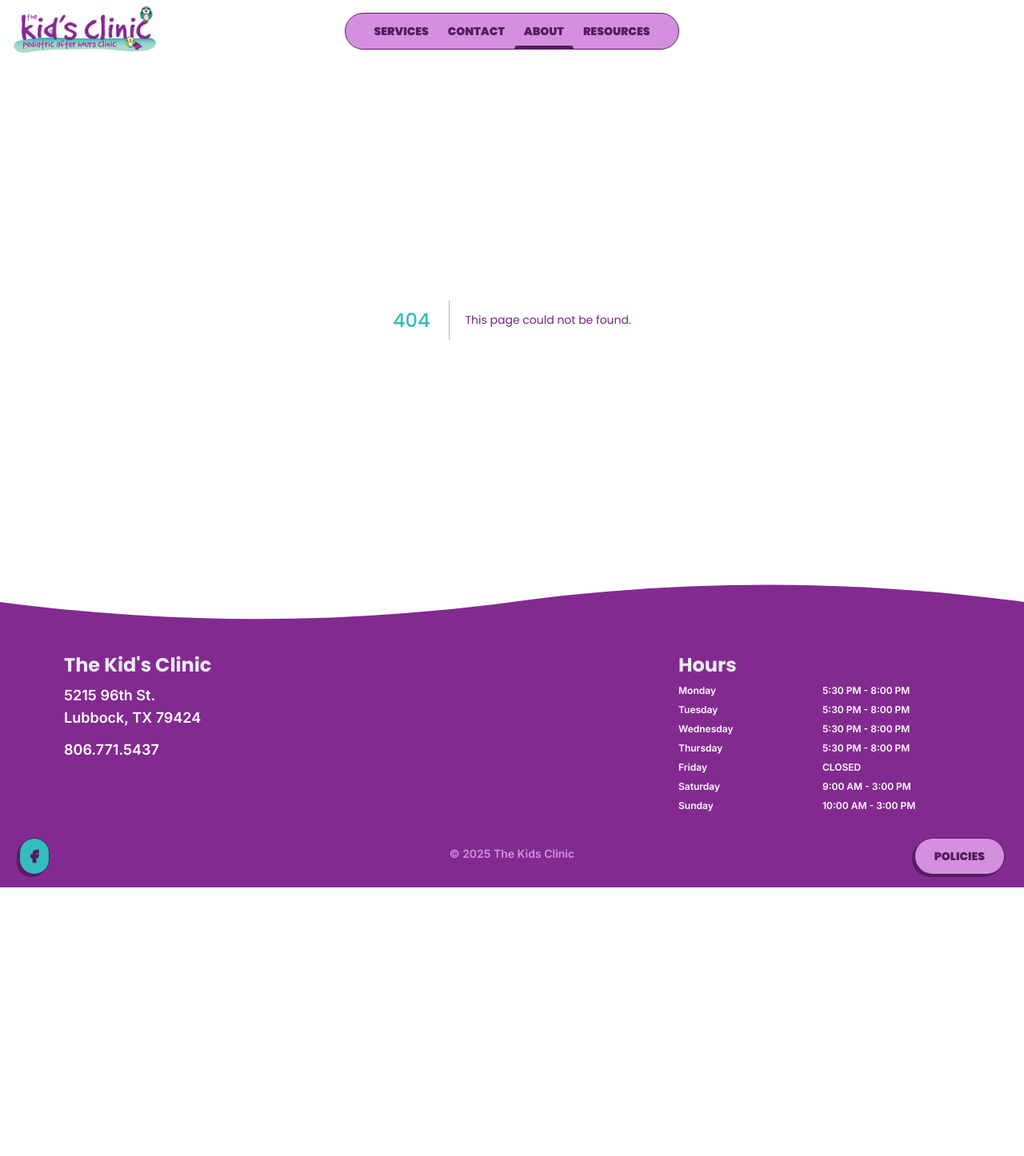
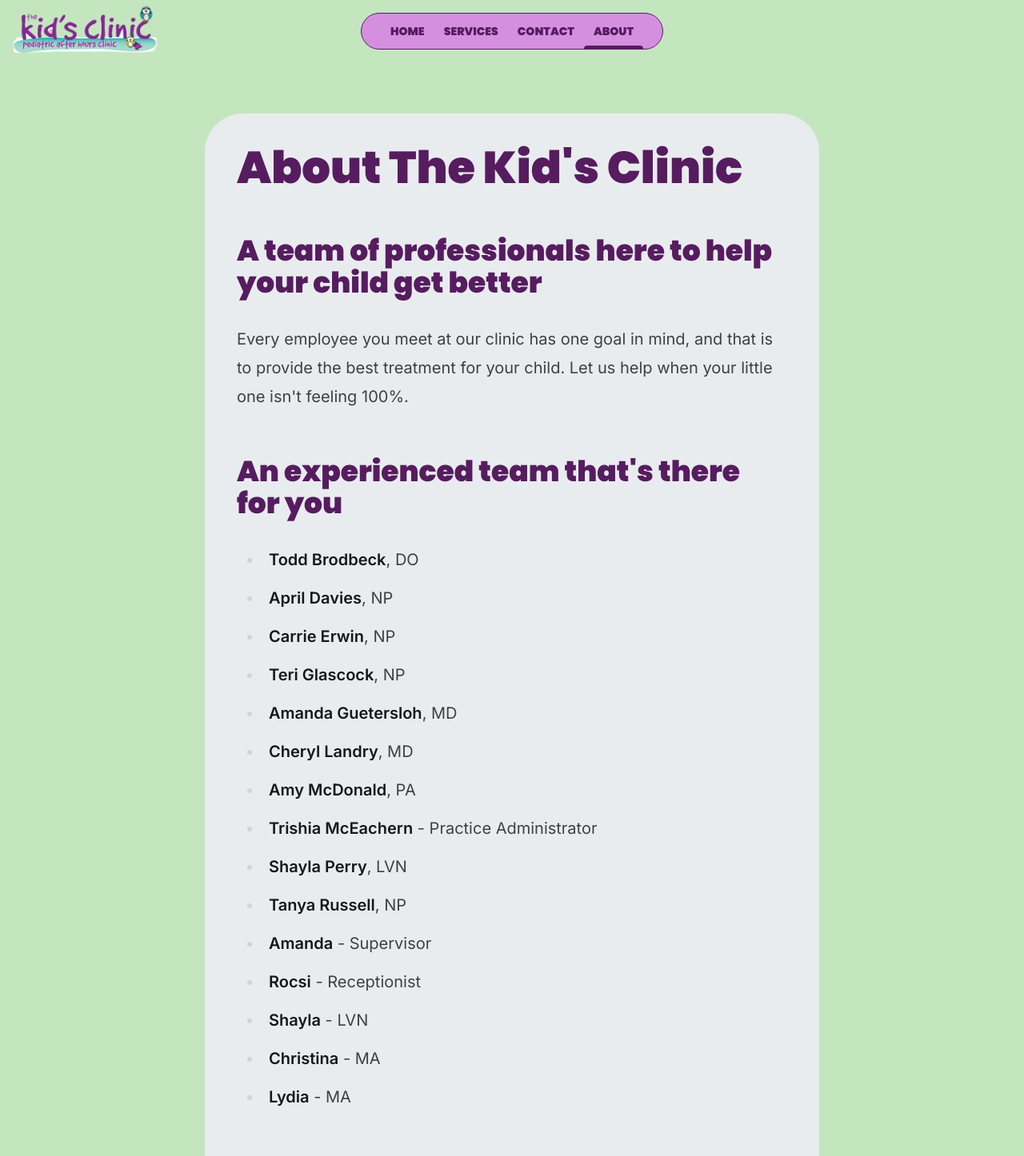
Before and after one commit to Kuhrt/the-kids-clinic, a Next.js app in the folder web/: page /about in a window 1280 px wide. Before the commit this address had no page. Shown: the top 1446 px of the page at 80% size. Before the commit the page ends 1110 px from the top, so only its background shows below. Built offline with nearby package versions, Linux system fonts and the light colour scheme.

Commit message:
Add minimal services and about pages

```diff
--- /dev/null
+++ b/web/app/about/page.tsx
@@ -0,0 +1,94 @@
+import ContentContainer from '@/components/layout/ContentContainer';
+import Main from '@/components/layout/Main';
+
+export default function AboutPage() {
+  return (
+    <Main className="nav-clearance footer-clearance bg-sage-200 px-2 md:px-4">
+      <ContentContainer className="mt-16">
+        <article className="tkc-prose">
+          <section>
+            <h1>About The Kid&apos;s Clinic</h1>
+
+            <h2>A team of professionals here to help your child get better</h2>
+            <p>
+              Every employee you meet at our clinic has one goal in mind, and
+              that is to provide the best treatment for your child. Let us help
+              when your little one isn&apos;t feeling 100%.
+            </p>
+          </section>
+          <section id="staff">
+            <h2>An experienced team that&apos;s there for you</h2>
+            <ul>
+              <li>
+                <strong>Todd Brodbeck</strong>, DO
+              </li>
+              <li>
+                <strong>April Davies</strong>, NP
+              </li>
+              <li>
+                <strong>Carrie Erwin</strong>, NP
+              </li>
+              <li>
+                <strong>Teri Glascock</strong>, NP
+              </li>
+              <li>
+                <strong>Amanda Guetersloh</strong>, MD
+              </li>
+              <li>
+                <strong>Cheryl Landry</strong>, MD
+              </li>
+              <li>
+                <strong>Amy McDonald</strong>, PA
+              </li>
+              <li>
+                <strong>Trishia McEachern</strong> - Practice Administrator
+              </li>
+              <li>
+                <strong>Shayla Perry</strong>, LVN
+              </li>
+              <li>
+                <strong>Tanya Russell</strong>, NP
+              </li>
+              <li>
+                <strong>Amanda</strong> - Supervisor
+              </li>
+              <li>
+                <strong>Rocsi</strong> - Receptionist
+              </li>
+              <li>
+                <strong>Shayla</strong> - LVN
+              </li>
+              <li>
+                <strong>Christina</strong> - MA
+              </li>
+              <li>
+                <strong>Lydia</strong> - MA
+              </li>
+            </ul>
+          </section>
+          <section>
+            <h2>Giving back to the community</h2>
+            <ul>
+              <li>Christmas for Women&apos;s Protected Services</li>
+              <li>Burkhart Walk for Autism Awareness</li>
+              <li>April Child Abuse Awareness</li>
+              <li>Shoe Boxes for Guatemala Sponsorships</li>
+              <li>Sponsoring soccer and tee ball youth teams</li>
+              <li>Texas Quarter Horse Association</li>
+              <li>Monterey High School Basketball</li>
+              <li>Slaton Youth Baseball</li>
+              <li>The Dance Studio Frenship</li>
+              <li>USSSA Baseball</li>
+              <li>Lubbock Cooper FFA Booster Club</li>
+              <li>Cooper Fun Run 5K</li>
+              <li>Sponser Drug Abuse Campaign</li>
+              <li>Susan G. Komen for the Cure</li>
+              <li>Lubbock Cooper Pom</li>
+              <li>Lubbock Cooper Tennis</li>
+            </ul>
+          </section>
+        </article>
+      </ContentContainer>
+    </Main>
+  );
+}
--- a/web/app/globals.css
+++ b/web/app/globals.css
@@ -1,4 +1,5 @@
 @import 'tailwindcss';
+@plugin "@tailwindcss/typography";
 
 :root {
   --background: #e9ecef;
@@ -137,6 +138,9 @@
   --font-sans: var(--font-inter);
   --font-display: var(--font-poppins);
 
+  --radius-5xl: 3rem;
+  --radius-6xl: 4rem;
+
   --shadow-lg: -5px 6px 0px 0px var(--color-primary-purple-700);
   --shadow-md: -3px 3px 0px 0px var(--color-primary-purple-700);
   --shadow-sm: -2px 2px 0px 0px var(--color-primary-purple-700);
@@ -167,17 +171,17 @@
 
   h1,
   .h1 {
-    @apply text-5xl font-semibold text-secondary;
+    @apply text-5xl font-black text-primary-purple-600;
   }
 
   h2,
   .h2 {
-    @apply text-4xl font-semibold text-primary-purple-600;
+    @apply text-4xl font-black text-secondary;
   }
 
   h3,
   .h3 {
-    @apply text-3xl font-semibold text-neutral-800;
+    @apply text-3xl font-black text-neutral-800;
   }
 }
 
@@ -185,4 +189,12 @@
   .nav-clearance {
     @apply pt-[74px] md:pt-[78px];
   }
+
+  .footer-clearance {
+    @apply pb-24 md:pb-40;
+  }
+
+  .tkc-prose {
+    @apply prose lg:prose-xl prose-neutral prose-headings:font-black prose-headings:text-primary-purple-700;
+  }
 }
--- a/web/app/page.tsx
+++ b/web/app/page.tsx
@@ -20,7 +20,7 @@ export default function Home() {
             Get Care Now
           </Link>
           <Link
-            href="/about"
+            href="/about#staff"
             className={cn(buttonVariants({ variant: 'secondary' }))}
           >
             Meet Our Doctors
@@ -28,7 +28,7 @@ export default function Home() {
         </div>
       </section>
       <section className="mt-24 px-2 md:px-4">
-        <div className="bg-primary-purple-200 rounded-[3rem] lg:rounded-[4rem] p-6 md:p-10 lg:p-12 xl:p-24">
+        <div className="bg-primary-purple-200 rounded-5xl lg:rounded-6xl p-6 md:p-10 lg:p-12 xl:p-24">
           <Container>
             <h2 className="text-primary-purple-600 font-black lg:text-5xl">
               The emergency room doesn&apos;t have to be the only choice for
--- /dev/null
+++ b/web/components/layout/ContentContainer.tsx
@@ -0,0 +1,18 @@
+import { ComponentProps } from 'react';
+
+import { cn } from '@/utils/styles';
+
+export default function ContentContainer({
+  className,
+  ...restProps
+}: ComponentProps<'div'>) {
+  return (
+    <div
+      className={cn(
+        'bg-background text-foreground rounded-3xl md:rounded-4xl lg:rounded-5xl max-w-3xl p-6 md:p-8 lg:p-10 mx-auto',
+        className
+      )}
+      {...restProps}
+    />
+  );
+}
--- a/web/components/navigaion/MainNav.tsx
+++ b/web/components/navigaion/MainNav.tsx
@@ -27,7 +27,7 @@ export default function MainNav({ listClassName, ...restProps }: Props) {
       NAV_ITEMS.map((item) => {
         return {
           ...item,
-          isActive: pathname.startsWith(item.href)
+          isActive: item.href !== '/' && pathname.startsWith(item.href)
         };
       }),
     [pathname]
--- a/web/components/navigaion/MobileNav.tsx
+++ b/web/components/navigaion/MobileNav.tsx
@@ -9,14 +9,19 @@ import {
   PopoverButton,
   PopoverPanel
 } from '@headlessui/react';
-import { IconChevronDown, IconMenu, IconX } from '@tabler/icons-react';
+import {
+  IconChevronDown,
+  IconMenu,
+  IconPhone,
+  IconX
+} from '@tabler/icons-react';
 import Link from 'next/link';
 import { usePathname } from 'next/navigation';
 import { ComponentPropsWithoutRef, useMemo } from 'react';
 
 import { NAV_ITEMS } from '@/constants/navigation';
 
-import { Button } from '../ui/button';
+import { Button, buttonVariants } from '../ui/button';
 
 export default function MobileNav(
   props: ComponentPropsWithoutRef<typeof Popover>
@@ -27,16 +32,25 @@ export default function MobileNav(
       NAV_ITEMS.map((item) => {
         return {
           ...item,
-          isActive: pathname.startsWith(item.href)
+          isActive: pathname !== '/' && pathname.startsWith(item.href)
         };
       }),
     [pathname]
   );
   return (
     <Popover {...props}>
-      <PopoverButton as={Button} size="icon">
-        <IconMenu className="size-4" />
-      </PopoverButton>
+      <div className="flex items-center justify-end gap-4">
+        <a
+          href="tel:8067715437"
+          className={buttonVariants({ variant: 'secondary', size: 'icon' })}
+          title="Call us"
+        >
+          <IconPhone className="size-4" />
+        </a>
+        <PopoverButton as={Button} size="icon">
+          <IconMenu className="size-4" />
+        </PopoverButton>
+      </div>
       <PopoverBackdrop
         transition
         className="fixed inset-0 z-50 bg-neutral-900/40 backdrop-blur-xs duration-150 data-closed:opacity-0 data-enter:ease-out data-leave:ease-in"
--- a/web/components/ui/button.tsx
+++ b/web/components/ui/button.tsx
@@ -12,6 +12,7 @@ const buttonVariants = cva(
         secondary: 'bg-secondary',
         sky: 'bg-sky-500',
         coral: 'bg-coral-500',
+        sage: 'bg-sage-500',
         destructive:
           'bg-destructive text-white hover:bg-destructive/90 focus-visible:ring-destructive/20 dark:focus-visible:ring-destructive/40 dark:bg-destructive/60',
         outline:
--- a/web/constants/navigation.ts
+++ b/web/constants/navigation.ts
@@ -1,8 +1,9 @@
 import { NavItem } from '@/models/navigation/NavItem';
 
 export const NAV_ITEMS: NavItem[] = [
+  { href: '/', text: 'Home' },
   { href: '/services', text: 'Services' },
   { href: '/contact', text: 'Contact' },
-  { href: '/about', text: 'About' },
-  { href: '/resources', text: 'Resources' }
+  { href: '/about', text: 'About' }
+  // { href: '/resources', text: 'Resources' }
 ] as const;
--- a/web/package.json
+++ b/web/package.json
@@ -23,6 +23,7 @@
   },
   "devDependencies": {
     "@tailwindcss/postcss": "^4",
+    "@tailwindcss/typography": "^0.5.19",
     "@types/node": "^20",
     "@types/react": "^19",
     "@types/react-dom": "^19",
```
Also changed, not shown: web/app/contact/page.tsx (+16 -7 lines), web/app/services/page.tsx (added, +81 -0 lines), 1 other file (tests, documents, lock files or other folders).
